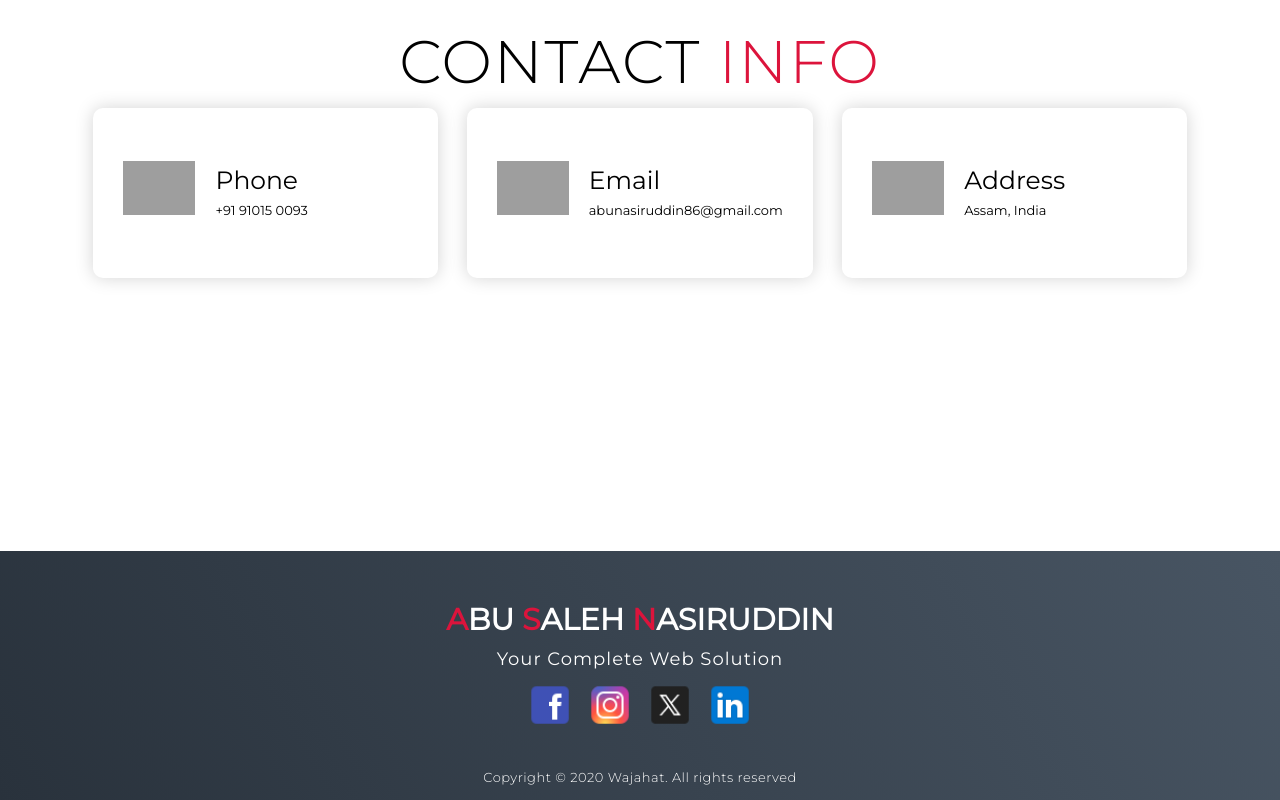
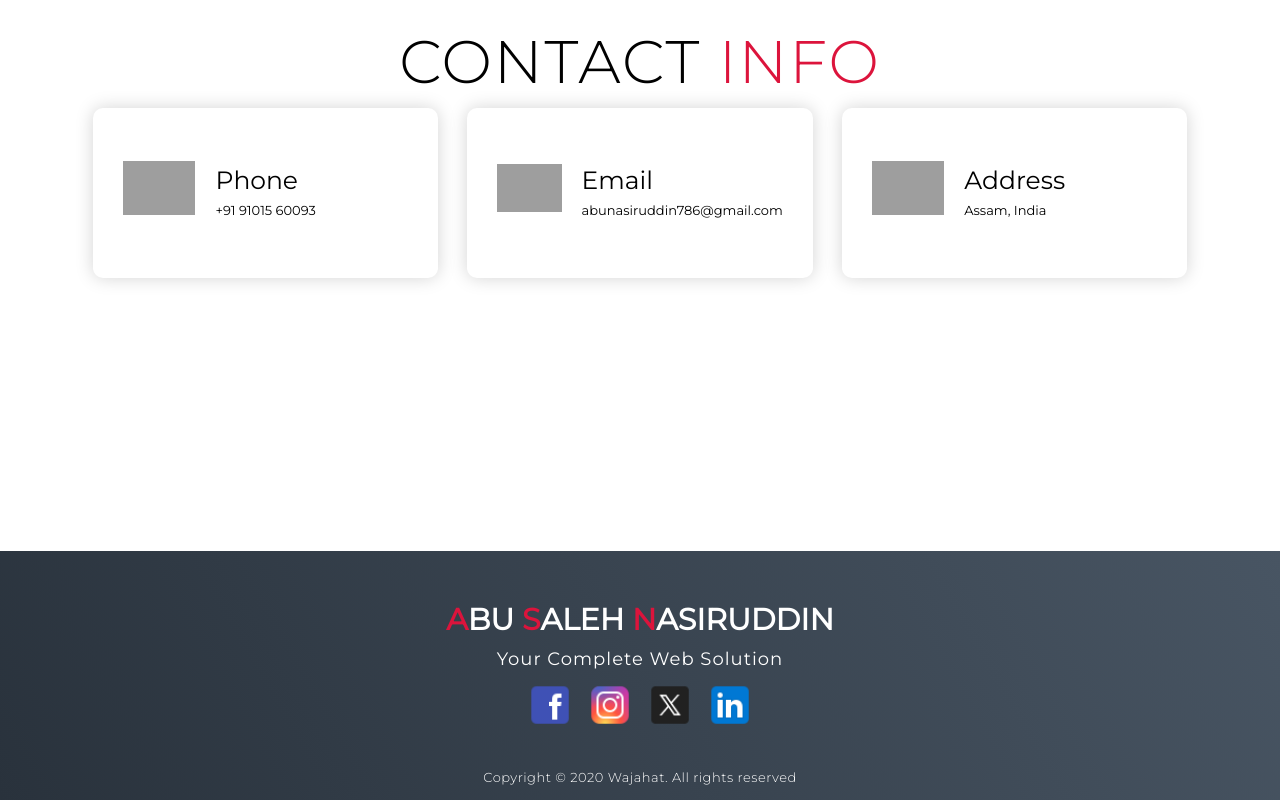
Before and after one commit to abunasiruddin/abu-nasiruddin-portfolio, a plain HTML site: page index.html in a window 1280 px wide. Shown: the part 5065-5865 px from the top of the page. Drawn offline with Linux system fonts and the light colour scheme; grey boxes are pictures that could not be loaded.

Commit message:
Update index.html

```diff
--- a/index.html
+++ b/index.html
@@ -199,14 +199,14 @@
           <div class="icon"><img src="https://img.icons8.com/bubbles/100/000000/phone.png" /></div>
           <div class="contact-info">
             <h1>Phone</h1>
-            <h2>+91 91015 0093</h2>
+            <h2>+91 91015 60093</h2>
           </div>
         </div>
         <div class="contact-item">
           <div class="icon"><img src="https://img.icons8.com/bubbles/100/000000/new-post.png" /></div>
           <div class="contact-info">
             <h1>Email</h1>
-            <h2>abunasiruddin86@gmail.com</h2>
+            <h2>abunasiruddin786@gmail.com</h2>
 
           </div>
         </div>
```
